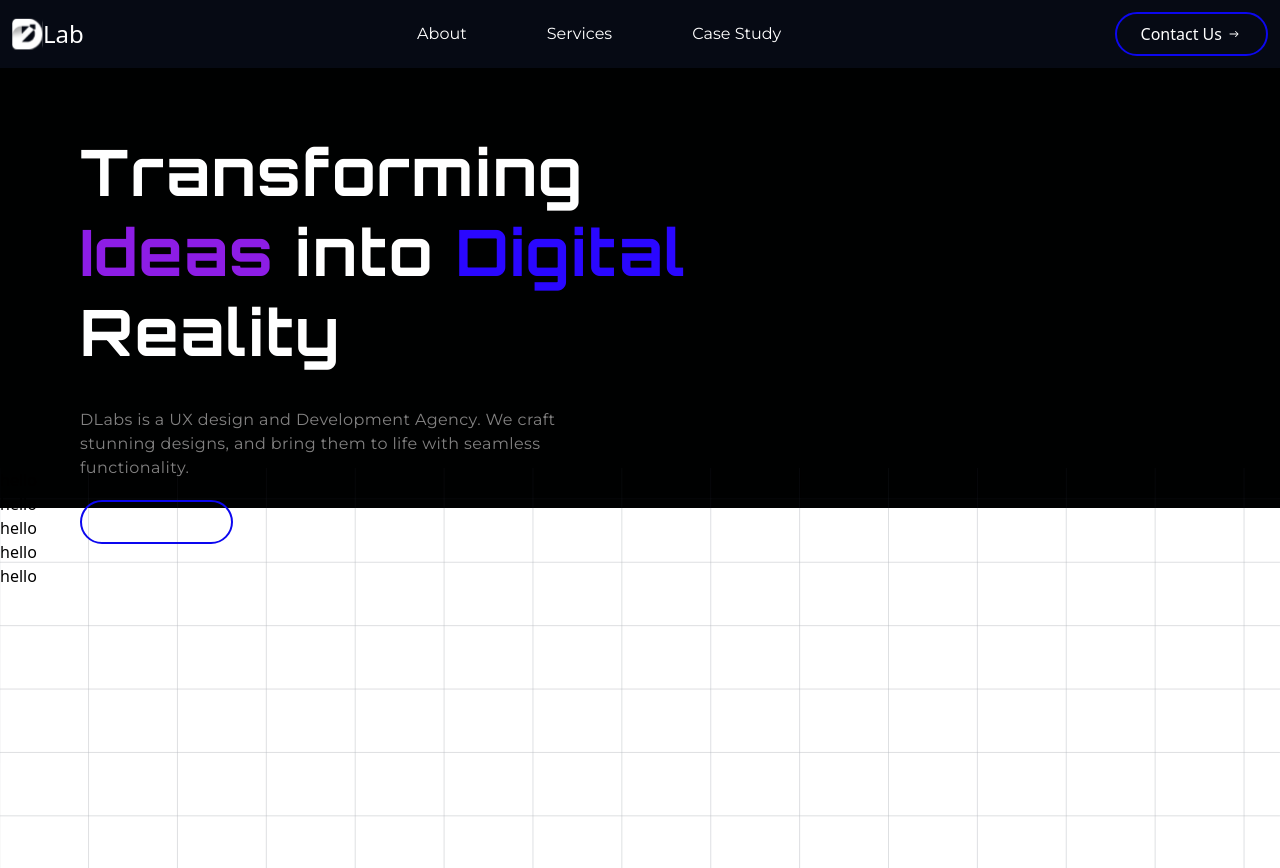
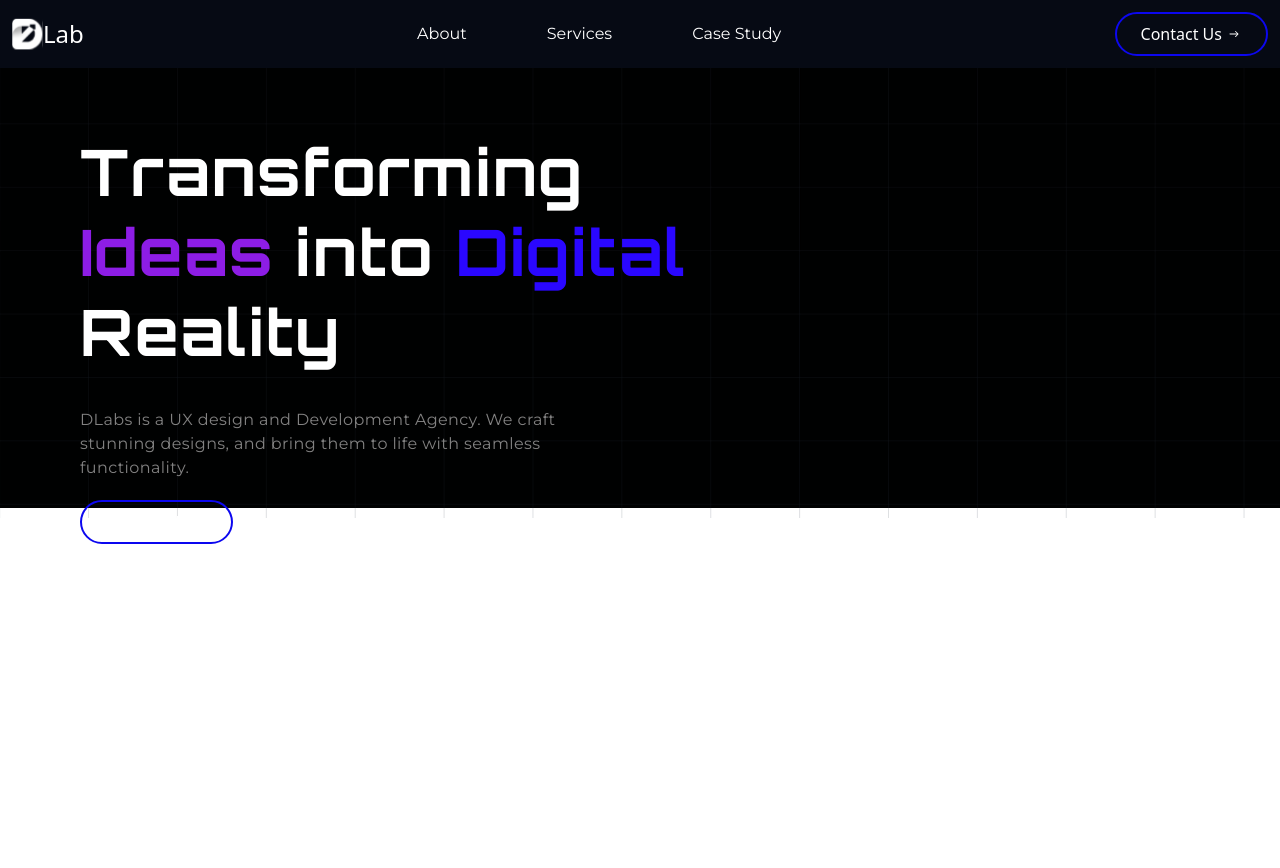
Before and after one commit to itsadaeze/Dlab, a React (Create React App) app: page / in a window 1280 px wide. After the commit the page ends 800 px from the top, so only its background shows below. Built offline with nearby package versions, Linux system fonts and the light colour scheme.

Commit message:
worked on hero section

```diff
--- a/src/App.js
+++ b/src/App.js
@@ -1,15 +1,24 @@
 
 import './App.css';
 import Navbar from './components/Navbar';
-import Carrousel from './components/carrousel';
+// import Carrousel from './components/carrousel';
 import HeroSection from './components/herosection';
+// import caro1 from "./../src/images/carousel1.svg"
 
 function App() {
+
+  // const gifs = [
+  //   caro1,
+  //   caro1,
+  //   caro1
+
+  // ];
+
   return (
     <div >
       <Navbar/>
       <HeroSection />
-      <Carrousel/>
+      {/* <Carrousel gifs={gifs} /> */}
     </div>
   );
 }
--- a/src/components/carrousel.js
+++ b/src/components/carrousel.js
@@ -1,24 +1,85 @@
-import React from "react";
+
+// import React, { useState, useEffect } from 'react';
+// import backgroundImage from "./../images/hero-bg.svg";
+
+// const Carrousel = ({ gifs }) => {
+//   const [translateValue, setTranslateValue] = useState(0);
+
+//   useEffect(() => {
+//     const intervalId = setInterval(() => {
+//       setTranslateValue((prevValue) => (prevValue - 100) % (gifs.length * 100));
+//     }, 3000);
+
+//     return () => clearInterval(intervalId);
+//   }, [gifs]);
+
+//   return (
+
+//         <div
+//         className="relative h-64 overflow-hidden bg-cover bg-center  bg-opacity-100 "
+//         style={{
+//           backgroundImage: `url(${backgroundImage})`,
+//           height: "400px",
+
+//         }}
+//       >
+//       <div
+//         className="flex transition-transform duration-500 ease-in-out"
+//         style={{ transform: `translateX(${translateValue}%)` }}
+//       >
+//         {gifs.map((gif, index) => (
+//           <img
+//             key={index}
+//             src={gif}
+//             alt={`GIF ${index}`}
+//             className="w-full h-full object-cover"
+//           />
+//         ))}
+//       </div>
+//     </div>
+//   );
+// };
+
+// export default Carrousel;
+
+
+import React, { useState, useEffect } from 'react';
 import backgroundImage from "./../images/hero-bg.svg";
 
-const Carrousel = () => {
-    return(
-        <div
-        className="bg-cover bg-center relative bg-opacity-100 "
-        style={{
-          backgroundImage: `url(${backgroundImage})`,
-          height: "400px",
+const Carrousel = ({ gifs }) => {
+  const [currentImageIndex, setCurrentImageIndex] = useState(0);
 
-        }}
+  useEffect(() => {
+    const intervalId = setInterval(() => {
+      setCurrentImageIndex((prevIndex) => (prevIndex + 1) % gifs.length);
+    }, 3000);
+
+    return () => clearInterval(intervalId);
+  }, [gifs]);
+
+  return (
+    <div
+      className="relative h-64 overflow-hidden bg-cover bg-center bg-opacity-100"
+      style={{
+        backgroundImage: `url(${backgroundImage})`,
+        height: "400px",
+      }}
+    >
+      <div
+        className="flex transition-transform duration-500 ease-in-out"
+        style={{ transform: `translateX(${-currentImageIndex * 100}%)` }}
       >
-
-           <h1>hello</h1>
-           <h1>hello</h1>
-           <h1>hello</h1>
-           <h1>hello</h1>
-           <h1>hello</h1>
-        </div>
-    )
-}
+        {gifs.map((gif, index) => (
+          <img
+            key={index}
+            src={gif}
+            alt={`GIF ${index}`}
+            className="w-full h-full object-cover"
+          />
+        ))}
+      </div>
+    </div>
+  );
+};
 
 export default Carrousel;
--- a/src/components/herosection.js
+++ b/src/components/herosection.js
@@ -8,14 +8,16 @@ import backgroundImage from "./../images/hero-bg.svg";
 const HeroSection = () => {
    return (
     <div
-      className="bg-cover bg-center relative bg-opacity-100 "
-      style={{
-        backgroundImage: `url(${backgroundImage})`,
-        height: "400px",
+      className="relative  bg-[#000101]  h-[55vh] text-white"
 
-      }}
     >
-       <div className="absolute inset-0 bg-[#000101]  h-[55vh] text-white ">
+       <div className=" bg-cover bg-center absolute bg-opacity-100 "
+       style={{
+         backgroundImage: `url(${backgroundImage})`,
+         height: "450px",
+
+       }}
+       >
           <h1 className="text-[4rem] leading-tight font-orbitron w-[65%] font-bold px-[5rem] mt-[4rem] tracking-wide">Transforming <span className="text-[#8D1DE5]">Ideas</span> into <span className="text-[#2A07FF]">Digital</span> Reality</h1>
           <p className="text-md font-montserrat text-[#828282] w-[55%] px-[5rem] tracking-wide mt-9">DLabs is a UX design and Development Agency. We craft stunning designs, and bring them to life with seamless functionality.</p>
           <div className="px-[5rem] mt-5 ">
```
Also changed, not shown: src/images/carousel1.svg (added).
